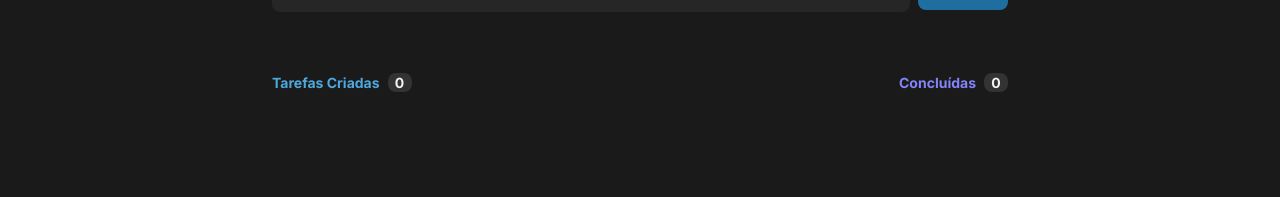
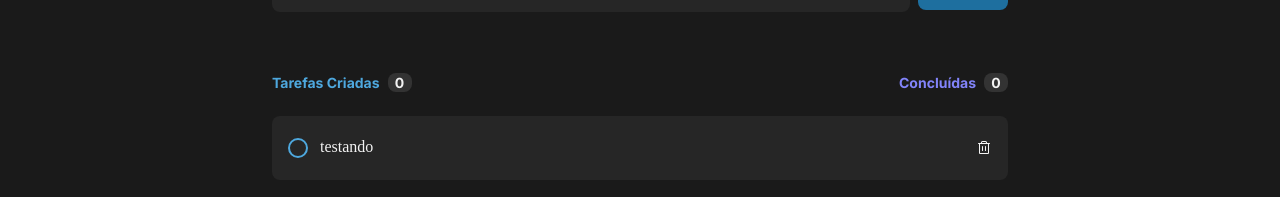
Before and after one commit to jvmaiaa/todo_challenge_rocketseat, a React (Vite) app: page / in a window 1280 px wide. Shown: the part 215-412 px from the top of the page. Built offline with nearby package versions, Linux system fonts and the light colour scheme.

Commit message:
✨feat: Cria Card para as tasks.

```diff
--- a/src/components/TaskCard/index.tsx
+++ b/src/components/TaskCard/index.tsx
@@ -1,6 +1,34 @@
-export const TaskCard = () => {
+import { useState } from 'react';
+import * as S from './styles';
+
+interface TaskCardProps {
+  taskName: string;
+}
+
+export const TaskCard = ({taskName}: TaskCardProps) => {
+  const [isChecked, setIsChecked] = useState(false);
+
+
+  const toggleChecked = () => setIsChecked(!isChecked);
+
+  // }
   return (
-    <>
-    </>
+    <S.Container>
+      <S.ContentTaskGroup>
+        <S.TaskInfoGroup>
+          <S.CheckWrapper onClick={toggleChecked}>
+            {isChecked ? (
+              <S.CheckIcon
+              />
+            ) : (
+              <S.Circle />
+            )}
+          </S.CheckWrapper>
+          <S.TaskName isChecked={isChecked}>{taskName}</S.TaskName>
+        </S.TaskInfoGroup>
+
+        <S.DeleteIcon />
+      </S.ContentTaskGroup>
+    </S.Container>
   );
 }
--- a/src/components/TaskCard/styles.ts
+++ b/src/components/TaskCard/styles.ts
@@ -0,0 +1,76 @@
+import { CheckCircle, TrashIcon } from '@phosphor-icons/react';
+import styled, { css } from 'styled-components';
+
+interface CheckProps {
+  isChecked: boolean;
+}
+
+export const Container = styled.div`
+  display: flex;
+  border-radius: 0.5rem;
+  width: 100%;
+  height: 4rem;
+  justify-content: center;
+`;
+
+export const ContentTaskGroup = styled.div`
+  display: flex;
+  align-items: center;
+  width: 46rem;  /* padding: 1.5rem; */
+  gap: 0.5rem;
+  background-color: ${({ theme }) => theme.colors.gray_500};
+  border-radius: 8px;
+  justify-content: space-between;
+`;
+
+export const TaskInfoGroup = styled.div`
+  display: flex;
+  gap: 0.75rem;
+  padding-left: 1rem;
+`;
+
+export const CheckWrapper = styled.div`
+  width: 1.25rem;
+  height: 1.25rem;
+  display: flex;
+  align-items: center;
+  justify-content: center;
+  cursor: pointer;
+`;
+
+export const Circle = styled.div`
+  width: 1.25rem;
+  height: 1.25rem;
+  border-radius: 50%;
+  border: 2px solid ${({ theme }) => theme.colors.blue};
+`;
+
+export const CheckIcon = styled(CheckCircle)`
+  color: ${({ theme }) => theme.colors.gray_100};
+  background-color: ${({ theme }) => theme.colors.purple};
+  border-radius: 50%;
+  width: 100%;
+  height: 100%;
+`;
+
+export const TaskName = styled.div<CheckProps>`
+  color: ${({ theme }) => theme.colors.gray_100};
+
+
+  ${({ isChecked }) =>
+    isChecked &&
+    css`
+      text-decoration: line-through;
+      color: ${({ theme }) => theme.colors.gray_300};
+    `}
+`;
+
+export const DeleteIcon = styled(TrashIcon)`
+  color: ${({ theme }) => theme.colors.gray_100};
+  margin-right: 1rem;
+
+  cursor: pointer;
+  &:hover {
+    color: ${({ theme }) => theme.colors.danger};
+  }
+`;
--- a/src/components/TaskList/index.tsx
+++ b/src/components/TaskList/index.tsx
@@ -1,17 +1,19 @@
 import * as S from './styles';
 import theme from '../../styles/theme';
+import { TaskCard } from '../TaskCard';
 
 interface TaskListProps {
   createdTasksCount: number;
   completedTasksCount: number;
+  tasks?: {
+    id: string;
+    name: string;
+    completed: boolean;
+  }[];
 }
 
-// interface LabelProps {
-//   color: string;
-// }
-
-export const TaskList = ({createdTasksCount, completedTasksCount}: TaskListProps
-) => {
+export const TaskList = ({createdTasksCount, completedTasksCount}: TaskListProps) => {
+  const taskTitle = "testando";
 
   return (
     <S.Container>
@@ -30,6 +32,7 @@ export const TaskList = ({createdTasksCount, completedTasksCount}: TaskListProps
 
         </S.CountGroup>
       </S.InformationContainer>
+      <TaskCard taskName={taskTitle} />
     </S.Container>
   );
 }
--- a/src/components/TaskList/styles.tsx
+++ b/src/components/TaskList/styles.tsx
@@ -9,12 +9,14 @@ export const Container = styled.div`
   align-items: center;
   justify-content: center;
   margin-top: 3.8125rem;
+  flex-direction: column;
 `;
 
 export const InformationContainer = styled.div`
   display: flex;
   width: 46rem;
   flex-direction: column;
+  margin-bottom: 1.5rem;
 `;
 
 export const CountGroup = styled.div`
```
